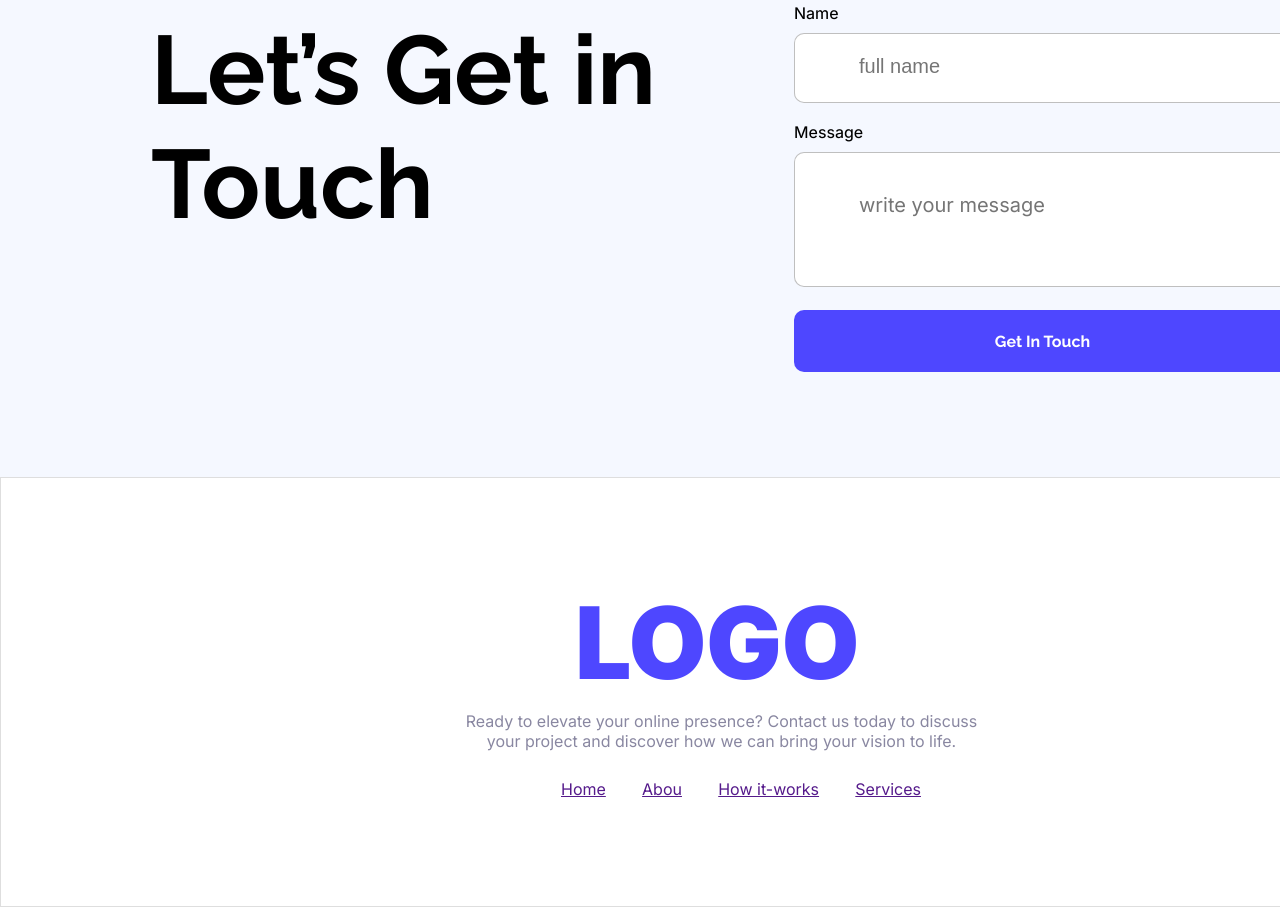
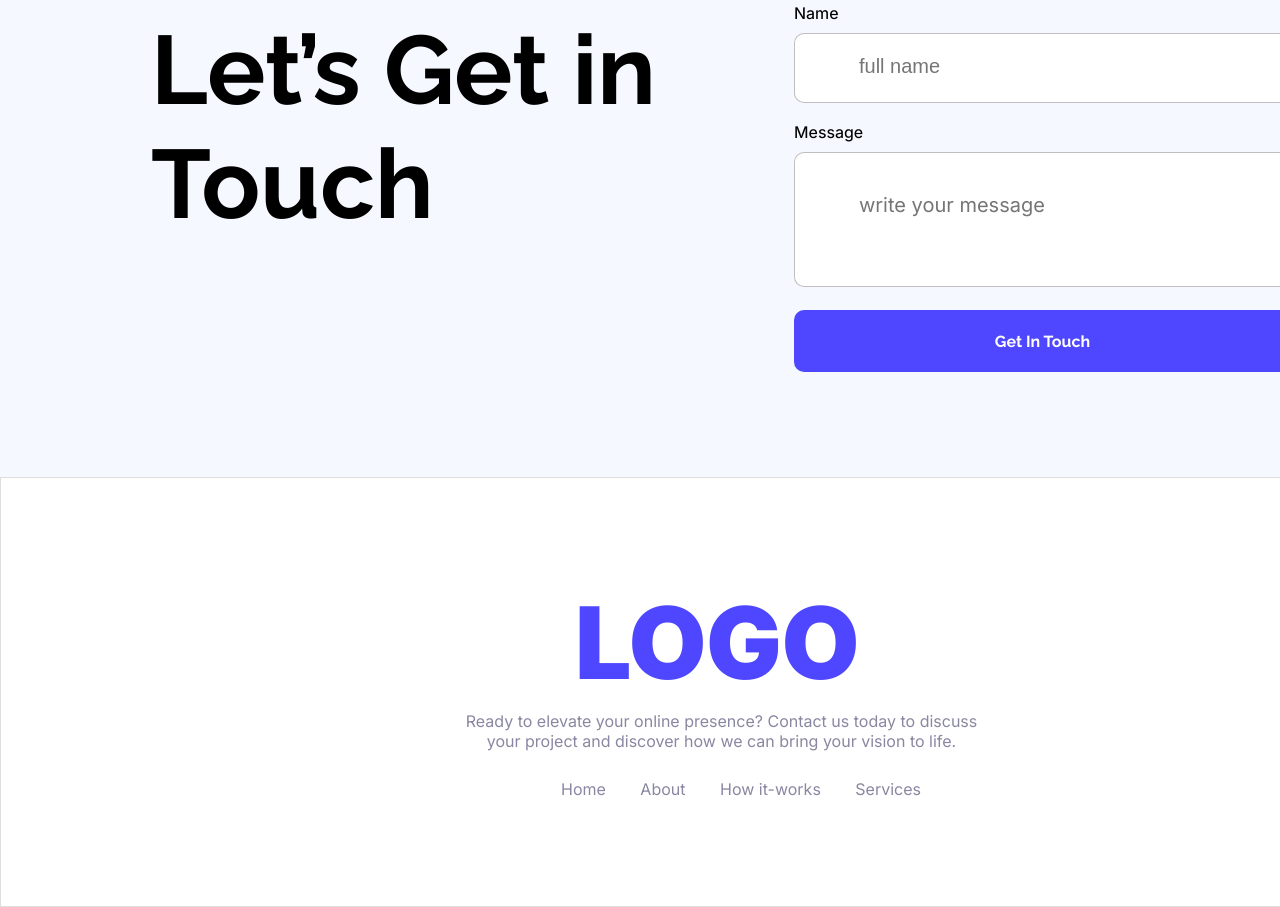
Before and after one commit to aliquderinayeem/assignment_submission, a plain HTML site: page index.html in a window 1280 px wide. Shown: the part 3206-4113 px from the top of the page. Drawn offline with Linux system fonts and the light colour scheme.

```diff
--- a/index.html
+++ b/index.html
@@ -171,10 +171,10 @@
         <div class="inter footer-text">Ready to elevate your online presence? Contact us today to discuss your project and discover how we can bring your vision to life.</div>
         <div class="inter footer-end">
             <ul>
-                <li><a href="">Home</a></li>
-                <li><a href="">Abou</a></li>
-                <li><a href="">How it-works</a></li>
-                <li><a href="">Services</a></li>
+                <li><a class="end"href="">Home</a></li>
+                <li><a class="end" href="">About</a></li>
+                <li><a class="end" href="">How it-works</a></li>
+                <li><a class="end" href="">Services</a></li>
             </ul>
         </div>
 
--- a/styles/style.css
+++ b/styles/style.css
@@ -426,3 +426,7 @@
     display:flex;
     justify-content: space-between;
 }
+a.end{
+    text-decoration: none;
+    color:#8987A1;
+}
```
